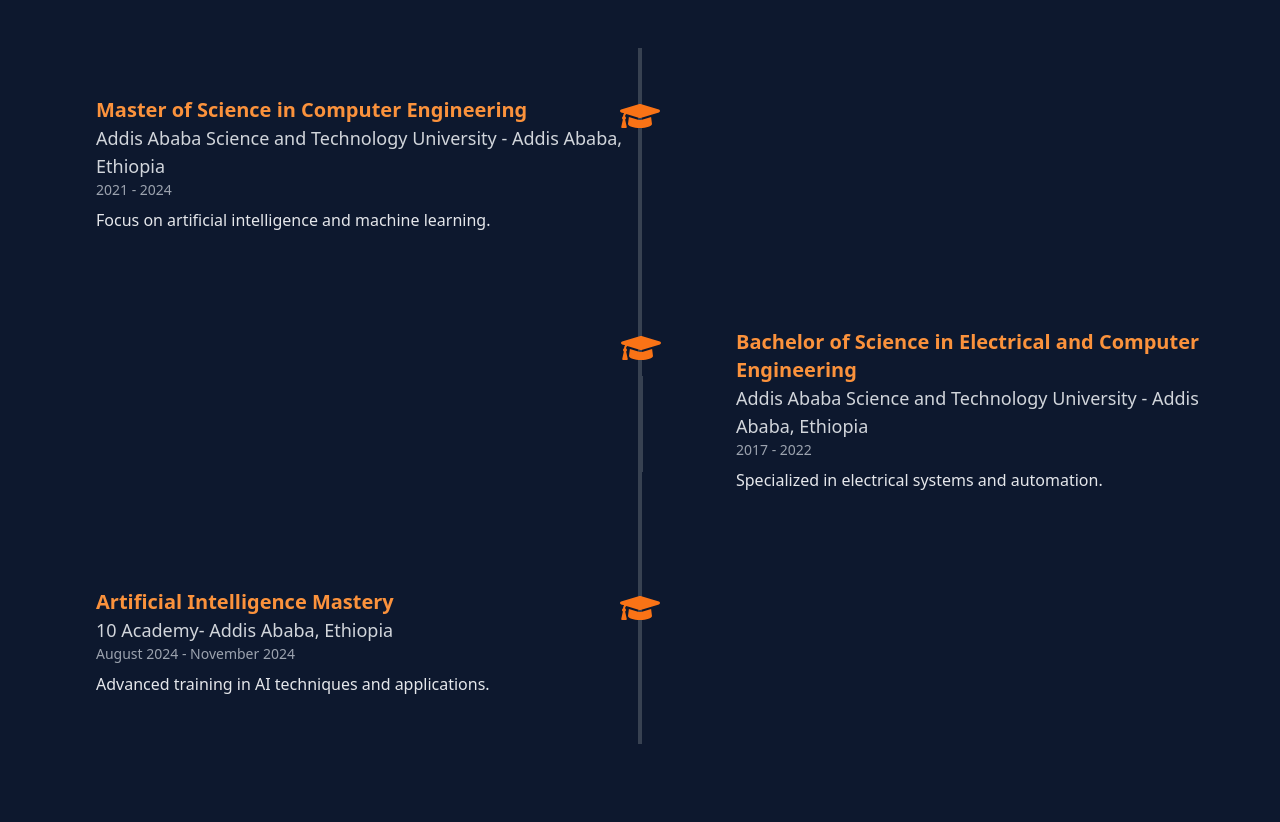
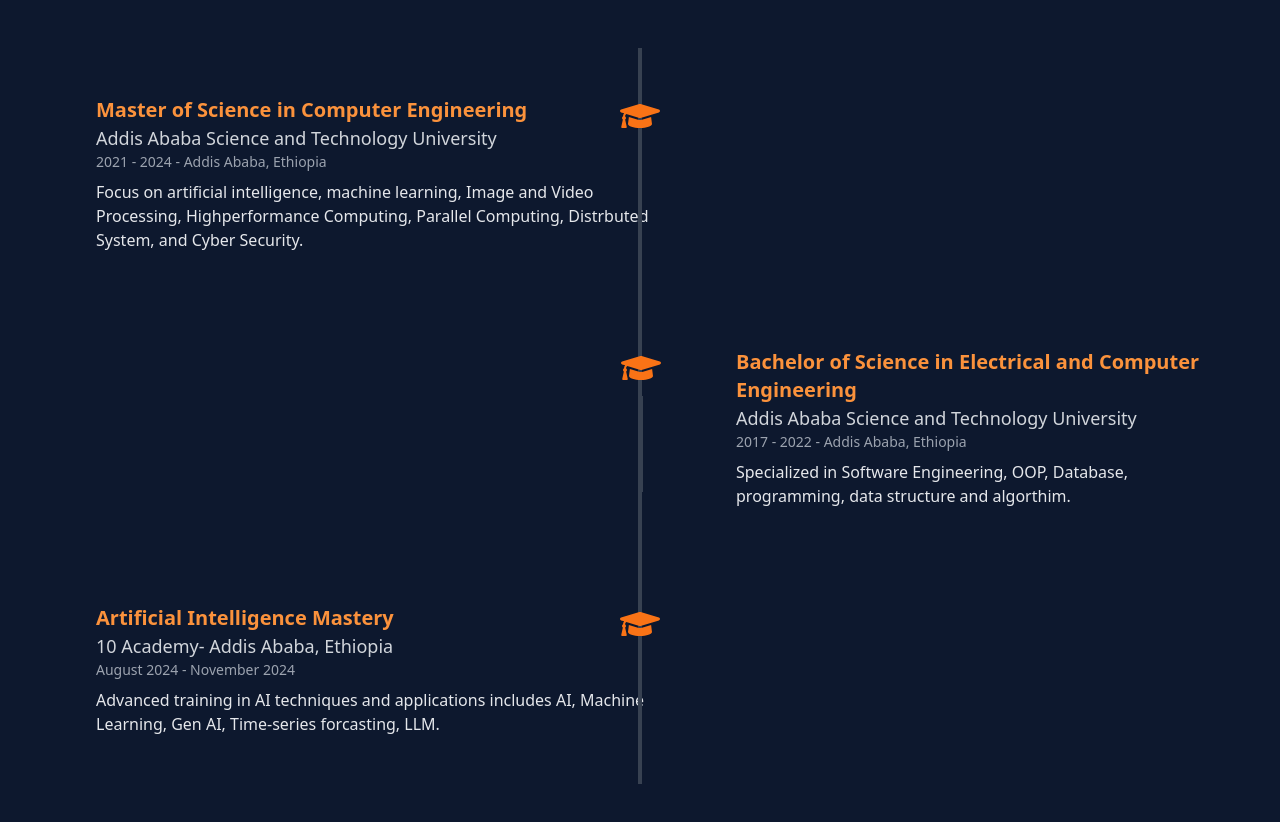
Before and after one commit to Getachew0557/getachew-portfolio-dev, a React (Vite) app: page / in a window 1280 px wide. Shown: the part 3720-4542 px from the top of the page. Built offline with nearby package versions, Linux system fonts and the light colour scheme.

Commit message:
Update education

```diff
--- a/src/components/education/Education.jsx
+++ b/src/components/education/Education.jsx
@@ -17,23 +17,23 @@ export default function Education() {
     {
       side: "right",
       title: "Master of Science in Computer Engineering",
-      institution: "Addis Ababa Science and Technology University - Addis Ababa, Ethiopia",
-      date: "2021 - 2024",
-      description: "Focus on artificial intelligence and machine learning.",
+      institution: "Addis Ababa Science and Technology University",
+      date: "2021 - 2024 - Addis Ababa, Ethiopia",
+      description: "Focus on artificial intelligence, machine learning, Image and Video Processing, Highperformance Computing, Parallel Computing, Distrbuted System, and Cyber Security.",
     },
     {
       side: "left",
       title: "Bachelor of Science in Electrical and Computer Engineering",
-      institution: "Addis Ababa Science and Technology University - Addis Ababa, Ethiopia",
-      date: "2017 - 2022",
-      description: "Specialized in electrical systems and automation.",
+      institution: "Addis Ababa Science and Technology University",
+      date: "2017 - 2022 - Addis Ababa, Ethiopia",
+      description: "Specialized in Software Engineering, OOP, Database, programming, data structure and algorthim.",
     },
     {
       side: "right",
       title: "Artificial Intelligence Mastery",
       institution: "10 Academy- Addis Ababa, Ethiopia",
       date: "August 2024 - November 2024",
-      description: "Advanced training in AI techniques and applications.",
+      description: "Advanced training in AI techniques and applications includes AI, Machine Learning, Gen AI, Time-series forcasting, LLM.",
     },
   ];
 
```
